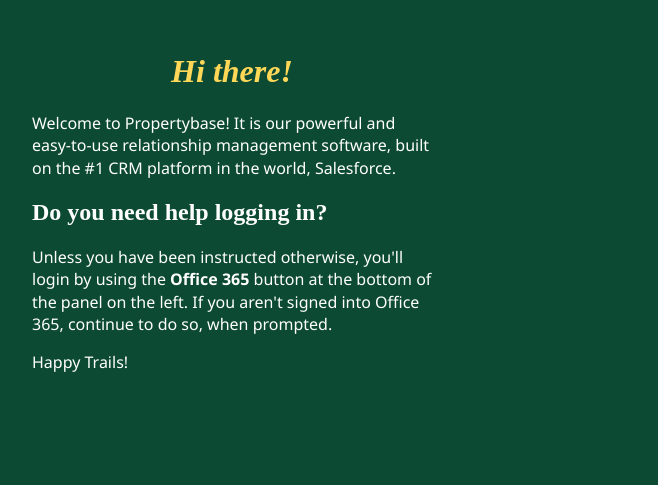
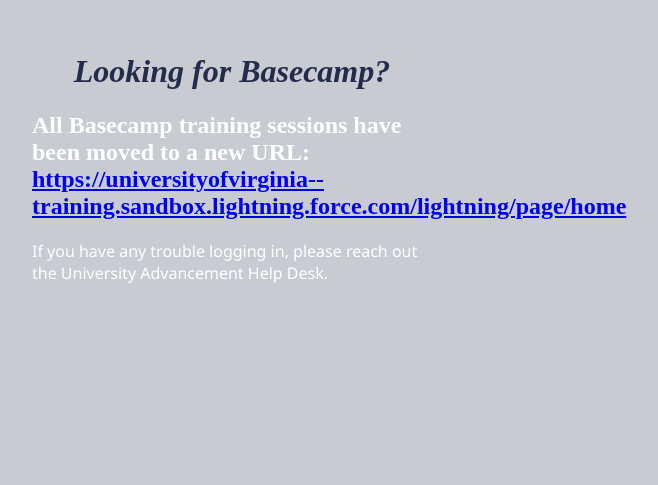
Before and after one commit to yrq2ws/login, a plain HTML site: page index.html in a window 1280 px wide. Shown: the part 143-628 px from the top of the page, without its empty margins (408-1066 px from the left). Drawn offline with Linux system fonts and the light colour scheme.

Commit message:
Update index.html

```diff
--- a/index.html
+++ b/index.html
@@ -4,11 +4,11 @@
 <title>SF Login Right Pane</title>
 <style>
 	body {
-		background-color: #0D4A34;
+		background-color: #C8CBD2;
 		color: white;
 	}
 	h1 {
-		color: #FFD858;
+		color: #232D4B;
 		text-align: center;
 	}
 	#main{
@@ -32,10 +32,8 @@
 
 <body>
 		<div id="main">
-			<h1><em>Hi there!</em></h1>
-			<p>Welcome to Propertybase! It is our powerful and easy-to-use relationship management software, built on the #1 CRM platform in the world, Salesforce. </p>
-			<h2>Do you need help logging in?</h2>
-			<p>Unless you have been instructed otherwise, you'll login by using the <strong>Office 365</strong> button at the bottom of the panel on the left. If you aren't signed into Office 365, continue to do so, when prompted.</p>
-			<p>Happy Trails!</p>
+			<h1><em>Looking for Basecamp?</em></h1>
+			<h2>All Basecamp training sessions have been moved to a new URL: <a href="https://universityofvirginia--training.sandbox.lightning.force.com/lightning/page/home">https://universityofvirginia--training.sandbox.lightning.force.com/lightning/page/home</a> </h2>
+			<p>If you have any trouble logging in, please reach out the University Advancement Help Desk.</p>
 		</div>
 </body></html>
```
